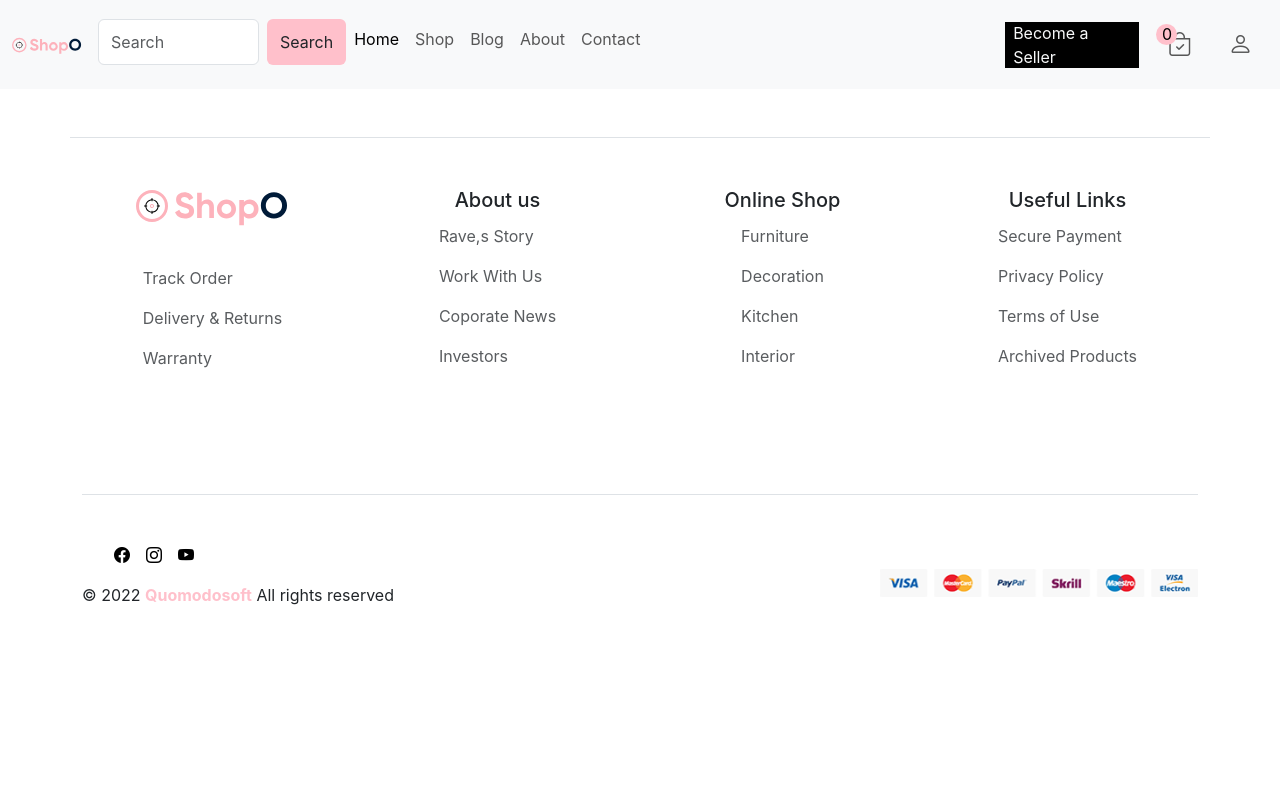
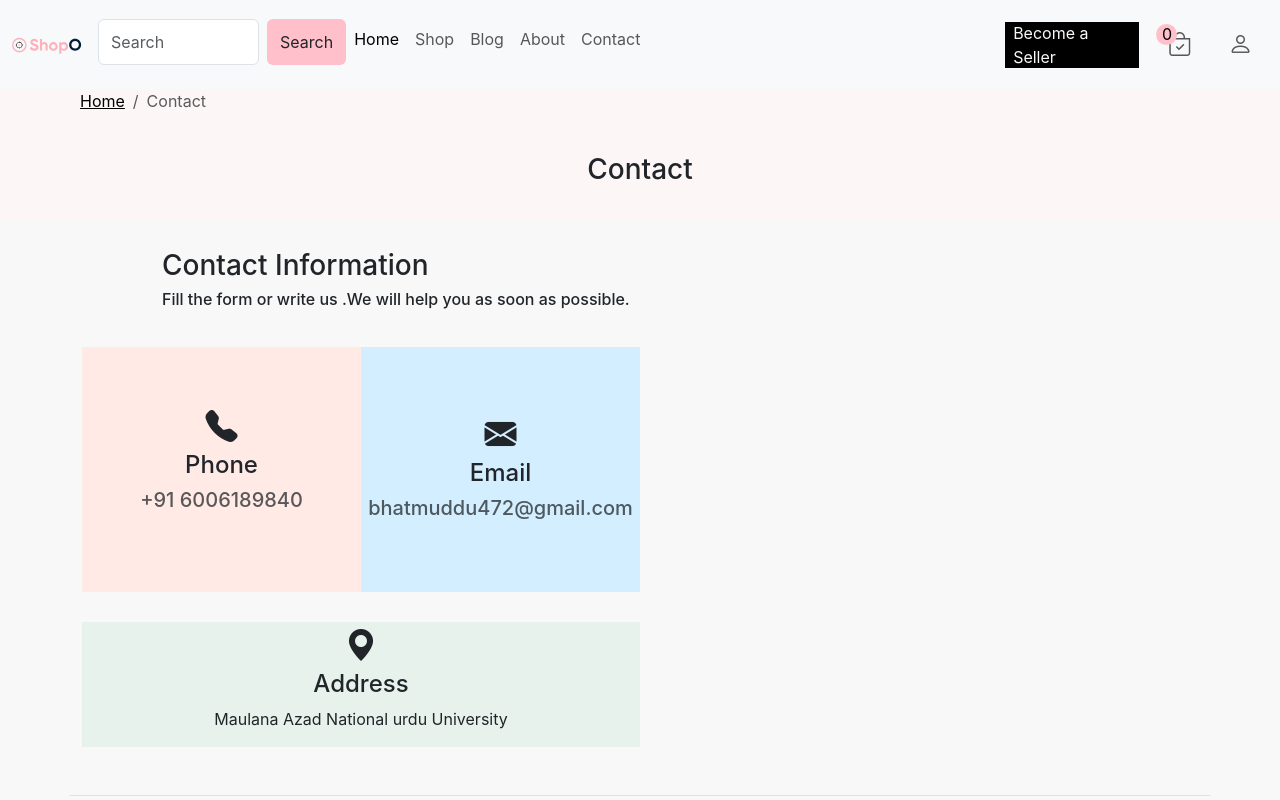
Before and after one commit to Mudasir472/Shop-OP, a React (Create React App) app: page /Contact in a window 1280 px wide. Shown: the top 800 px of the page. Built offline with nearby package versions, Linux system fonts and the light colour scheme.

Commit message:
work on it

```diff
--- a/src/App.js
+++ b/src/App.js
@@ -5,6 +5,7 @@ import Home from "./views/home";
 import Cart from "./views/cart";
 import Profile from "./views/profile";
 import Offer from "./Components/Offer";
+import Contact from "./views/Contact";
 
 function App() {
   return (
@@ -15,6 +16,7 @@ function App() {
         <Route path="/" element={<Home />} />
         <Route path="/cart" element={<Cart />} />
         <Route path='/profile' element={<Profile />} />
+        <Route path='/Contact' element={<Contact/>} />
       </Routes>
 
       <Footer />
--- a/src/Components/Navbar.jsx
+++ b/src/Components/Navbar.jsx
@@ -34,7 +34,7 @@ export default function () {
                                 <a class="nav-link" href="#">About</a>
                             </li>
                             <li class="nav-item">
-                                <a class="nav-link" href="#">Contact</a>
+                                <Link class="nav-link" to="/Contact">Contact</Link>
                             </li>
                             <div className="navRight d-flex">
                                 <li class="nav-item becomeSeller">
--- /dev/null
+++ b/src/views/Contact.css
@@ -0,0 +1,54 @@
+body{
+    background-color: #f8f8f8!important;
+    font-family: Inter,sans-serif!important;
+}
+
+
+.heading{
+
+    padding-left: 5rem;
+}
+.head{
+    background-color: #fcf6f7;
+}
+
+/* .contactLeft{
+    display: flex;
+    flex-direction: column;
+
+} */
+.phoneEmail{
+    display: flex;
+    align-items: center;
+    justify-content: space-between;
+    height: 245px;
+    width: 100%;
+
+}
+.phone,.Email{
+    display: flex;
+    flex-direction: column;
+    align-items: center;
+    justify-content: center;
+    width: 290px;
+    height: 100%;
+}
+.phone{
+    background-color: rgb(255 234 229);
+}
+.Email{
+    background-color: rgb(211 239 255);
+}
+.contactLeft{
+    width: 50%;
+
+}
+.address{
+    background-color: rgb(231 242 236)
+}
+.contactLeft i{
+    font-size: xx-large;
+}
+.margin-30px{
+    margin-bottom: 30px;
+}
--- /dev/null
+++ b/src/views/Contact.jsx
@@ -0,0 +1,30 @@
+import { Link } from 'react-router-dom';
+import "./Contact.css"
+import ContactLeftBody from './ContactLeftBody';
+
+export default function () {
+    return (
+        <>
+        <div className="head margin-30px">
+                    <div className="heading">
+                        <nav aria-label="breadcrumb">
+                            <ol class="breadcrumb">
+                                <li style={{ textDecoration: "none" }} class="breadcrumb-item"><Link style={{ color: "black" }} to="/">Home</Link></li>
+                                <li class="breadcrumb-item active" aria-current="page">Contact</li>
+                            </ol>
+                        </nav>
+                    </div>
+                    <div className="Header d-flex align-items-center justify-content-center py-4">
+                        <h3>Contact</h3>
+                    </div>
+                </div>
+            <div className="container">
+
+
+                <div className="contactMain">
+                    <ContactLeftBody />
+                </div>
+            </div>
+        </>
+    )
+}
--- /dev/null
+++ b/src/views/ContactLeftBody.jsx
@@ -0,0 +1,33 @@
+
+import "./Contact.css"
+export default function () {
+    return (
+        <>
+            <div className="contactLeft d-flex flex-column">
+                <div className="heading margin-30px">
+                    <h3>Contact Information</h3>
+                    <h6>Fill the form or write us .We will help you as soon as possible.</h6>
+                </div>
+                <div className="phoneEmail margin-30px">
+                    <div className="phone">
+                        <i class="bi bi-telephone-fill"></i>
+                        <h4>Phone</h4>
+                        <p><a href="tel:6006189840" class="nav-link p-0 text-body-secondary">
+                            <h5>+91 6006189840</h5>
+                        </a></p>
+                    </div>
+                    <div className="Email">
+                        <i class="bi bi-envelope-fill"></i>
+                        <h4>Email</h4>
+                        <a href="mailto:bhatmuddu472@gmail.com" class="nav-link p-0 text-body-secondary"><h5>bhatmuddu472@gmail.com</h5></a>
+                    </div>
+                </div>
+                <div className="address d-flex justfy-content-center align-items-center flex-column">
+                    <i class="bi bi-geo-alt-fill"></i>
+                    <h4>Address</h4>
+                    <p>Maulana Azad National urdu University</p>
+                </div>
+            </div>
+        </>
+    )
+}
```
Also changed, not shown: src/views/ContactRightBody.jsx (added).
